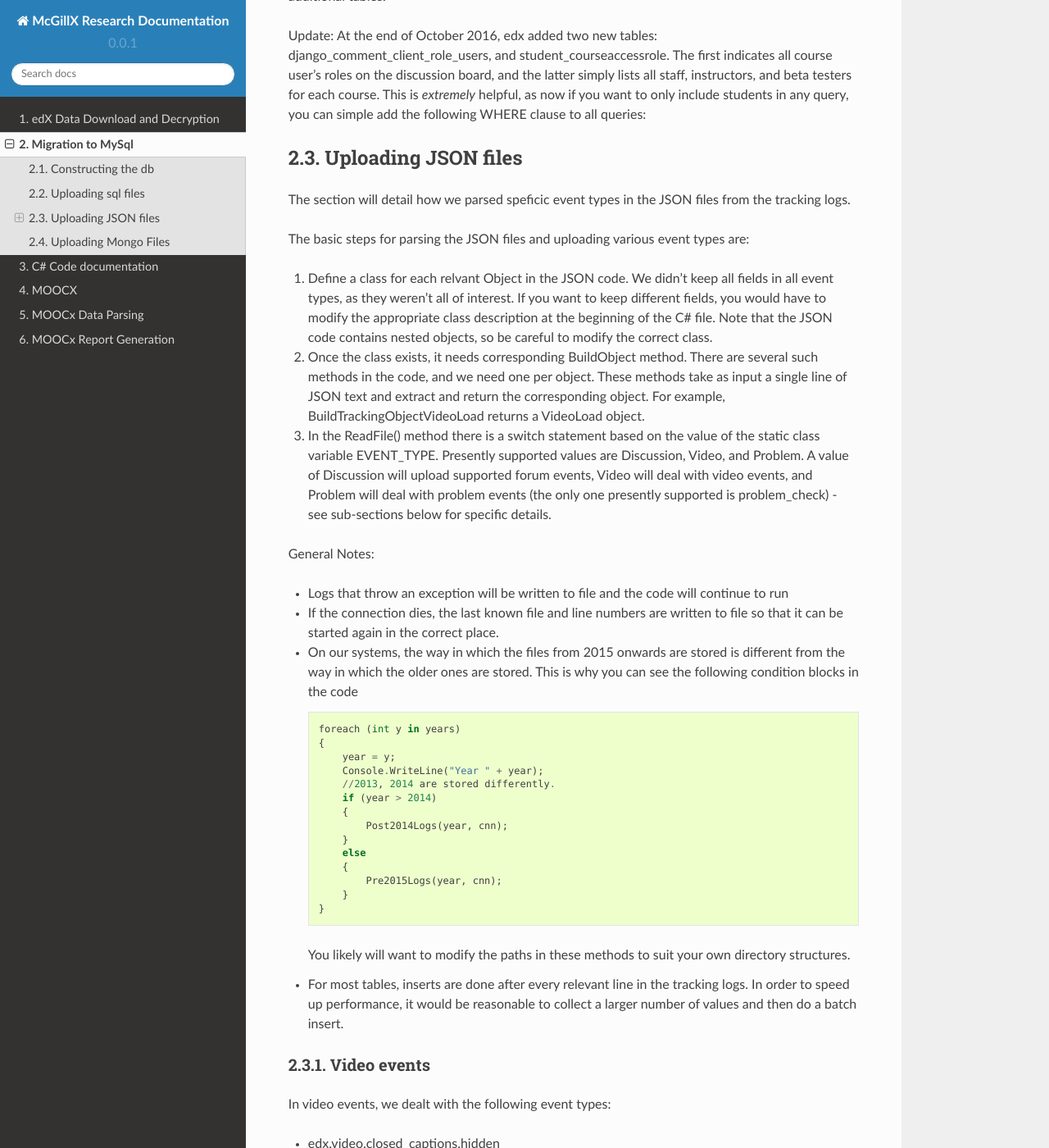
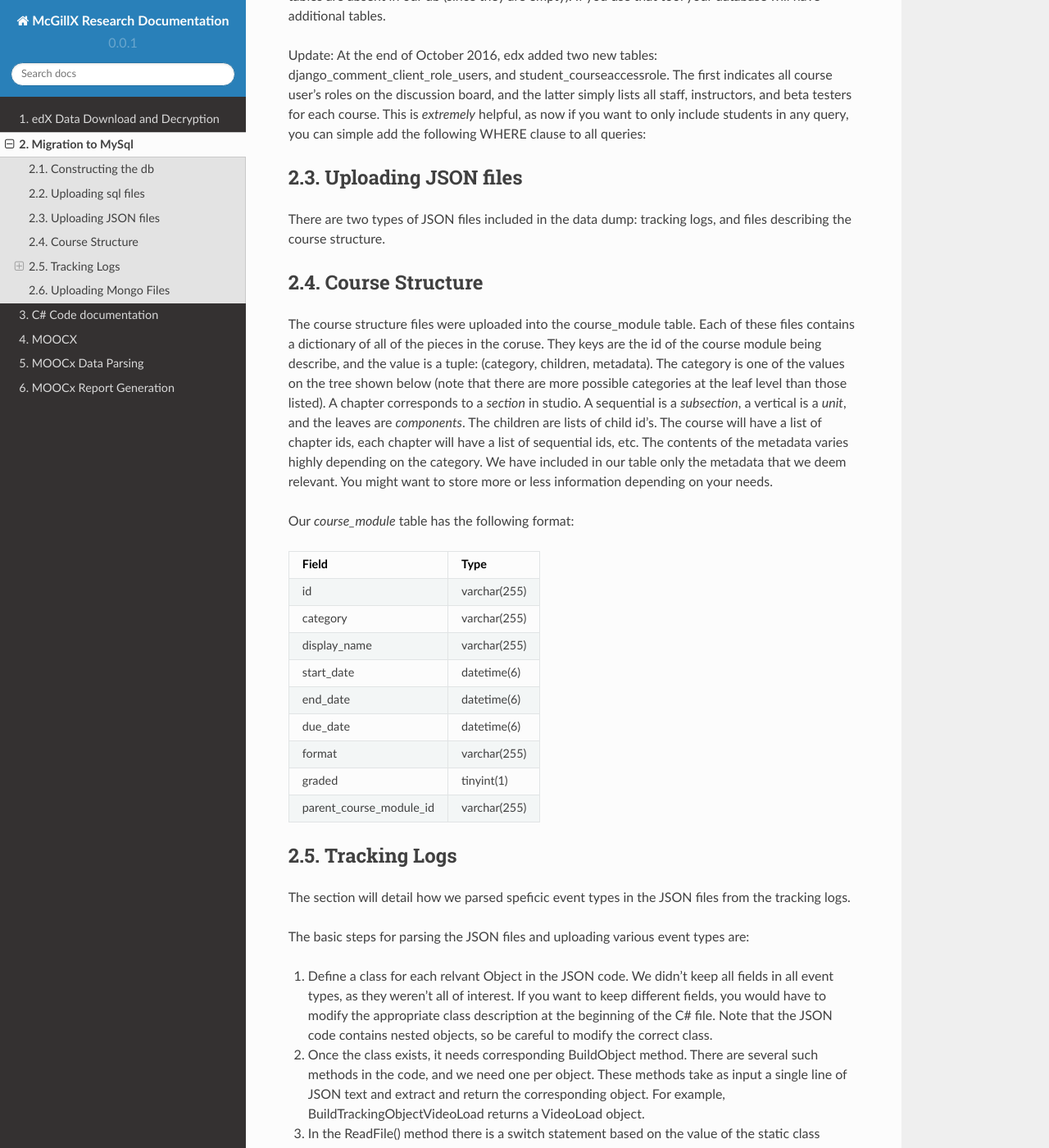
Before and after one commit to McGillX/mcgillx-research-documentation, a Sphinx documentation site: the page built from docs/source/rstfiles/edx_relational_db_migration.rst, in a window 1280 px wide and 1400 px high, scrolled down 2515 px. Shown: the whole window at 82% size. Built offline with Sphinx 7.4.7 and the Read the Docs theme 2.0.0, drawn with Linux system fonts in a browser that asks for light colours; pages that are not in the unit, such as notebooks, are missing from menus; some of the changed text lies outside the part shown.

Commit message:
added info on course structure table

```diff
--- a/docs/source/rstfiles/edx_relational_db_migration.rst
+++ b/docs/source/rstfiles/edx_relational_db_migration.rst
@@ -16,6 +16,7 @@ Here is a list of the tables present in our database in alphabetical order.
 - auth_user
 - auth_userprofile
 - certificates_generatedcertificates
+- course_module
 - courses
 - courseware_studentmodule
 - discussion_endorsement
@@ -96,6 +97,30 @@ Update: At the end of October 2016, edx added two new tables: django_comment_cli
 
 Uploading JSON files
 --------------------------------
+There are two types of JSON files included in the data dump: tracking logs, and files describing the course structure.
+
+Course Structure
+------------------
+The course structure files were uploaded into the course_module table. Each of these files contains a dictionary of all of the pieces in the coruse. They keys are the id of the course module being describe, and the value is a tuple: (category, children, metadata). The category is one of the values on the tree shown below (note that there are more possible categories at the leaf level than those listed). A chapter corresponds to a *section* in studio. A sequential is a *subsection*, a vertical is a *unit*, and the leaves are *components*. The children are lists of child id's. The course will have a list of chapter ids, each chapter will have a list of sequential ids, etc. The contents of the metadata varies highly depending on the category. We have included in our table only the metadata that we deem relevant. You might want to store more or less information depending on your needs.
+
+Our *course_module* table has the following format:
+
+===========================     ========================================================
+Field                             Type
+===========================     ========================================================
+id                                varchar(255)
+category                          varchar(255)
+display_name                          varchar(255)
+start_date                          datetime(6)
+end_date                          datetime(6)
+due_date                          datetime(6)
+format                            varchar(255)
+graded                            tinyint(1)
+parent_course_module_id           varchar(255)
+===========================     ========================================================
+
+Tracking Logs
+------------------
 The section will detail how we parsed speficic event types in the JSON files from the tracking logs.
 
 The basic steps for parsing the JSON files and uploading various event types are:
```
